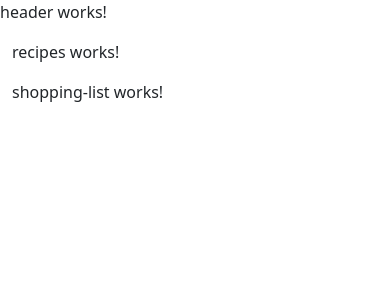
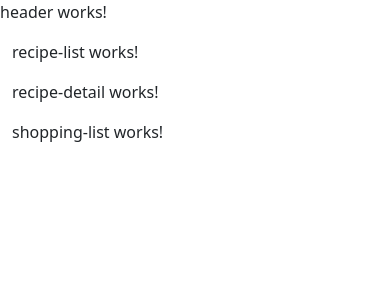
Before and after one commit to Manojlovic1998/recipe-app-angular, an Angular app: page / in a window 390 px wide. Shown: the top 300 px of the page. Built offline with nearby package versions, Linux system fonts and the light colour scheme.

Commit message:
Add layout outline for recipes component

```diff
--- a/src/app/recipes/recipes.component.html
+++ b/src/app/recipes/recipes.component.html
@@ -1 +1,8 @@
-<p>recipes works!</p>
+<div class="row">
+  <div class="col-12 col-md-6">
+    <app-recipe-list></app-recipe-list>
+  </div>
+  <div class="col-12 col-md-6">
+    <app-recipe-detail></app-recipe-detail>
+  </div>
+</div>
```
